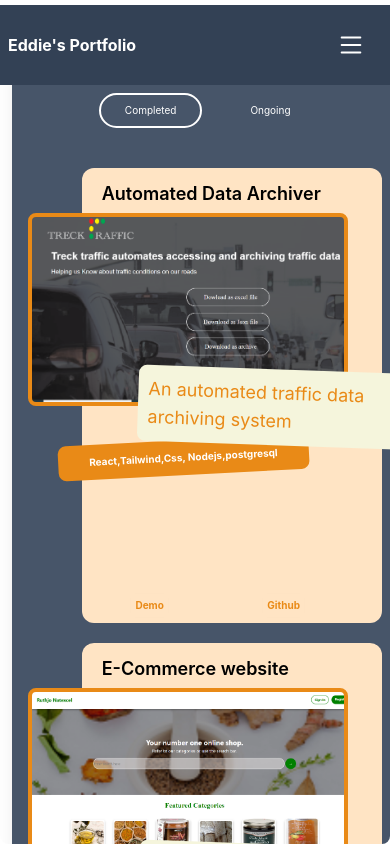
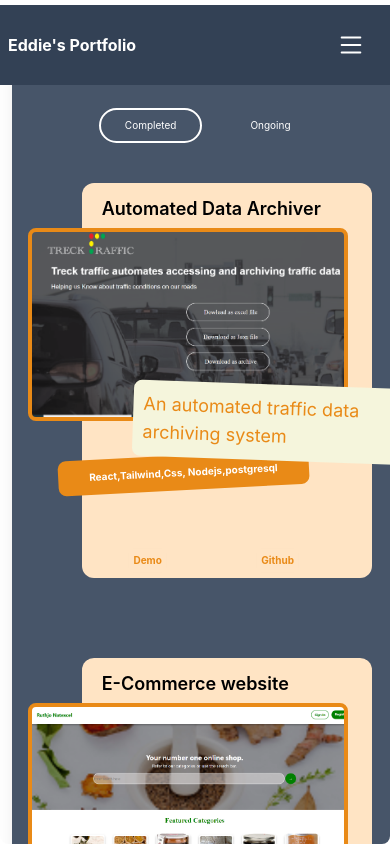
Before and after one commit to Edward-kwabena-Twumasi/portfolio-teckedd, a React (Create React App) app: page /projects in a window 390 px wide. Built offline with nearby package versions, Linux system fonts and the light colour scheme.

Commit message:
continue working on mobile responsiveness

```diff
--- a/src/App.css
+++ b/src/App.css
@@ -94,34 +94,28 @@ height: 9.5%;
 @media (max-width: 640px) {
  .content {
       margin-left: 0px;
-      width: 100%;
       padding-top: 5px;
   }
   .content-body{
     height: 100%;
     width: 100%;
-    margin-top: 2%;
     font-size: 10px;
+ }
 
-  }
-  .about{
-    padding: 12px;
-    /* background-color: red; */
-  }
 }
 
 /* project card styles */
 .parent{
   position: relative;
-width: 300.95px;
+width: 300px;
 height: 455px;
 
 }
 .base{
 
 position: relative;
-width: 300px;
-height: 455px;
+width: 290px;
+height: 395px;
 background-color: #ffe4c4;
 border-radius: 12px;
 }
@@ -138,14 +132,14 @@ border: 4px solid rgb(233, 138, 23);
 }
 .description{
   position: absolute;
-width: 280px;
+width: 270px;
 top: 200px;
 height: auto;
 padding: 10px;
 color: rgb(233, 138, 23);
 background-color: beige;
 border-radius: 8px;
-transform: rotate(2deg) translateX(40px);
+transform: rotate(2deg) translateX(35px);
 animation: fadeIn 400ms ease-in-out;
 z-index: 8;
 }
--- a/src/App.js
+++ b/src/App.js
@@ -102,7 +102,7 @@ function App() {
               </div>
           </div>
 
-          <div className='main rounded-lg lg:h-full overflow-scroll lg:w-11/12 content hide-scroll  '>
+          <div className='rounded-lg lg:h-full overflow-scroll lg:w-11/12 w-full content hide-scroll  '>
 
                  <NavBar onNavChange={handleClick} index={index}/>
                  <div className='content-body  bg-slate-600 rounded-lg shadow-xl '>
--- a/src/developer/about.jsx
+++ b/src/developer/about.jsx
@@ -2,22 +2,16 @@ import edward from "../assets/edward.png";
 import 'animate.css';
 import {  forwardRef } from 'react';
 import '../App.css'
-import { Link,useLocation } from "react-router-dom";
+import { Link } from "react-router-dom";
 
 
 
 const About=forwardRef((props,ref)=>{
 
-   const location=useLocation()
-   console.log(location.pathname)
-
     return(
 
-
-        <div className="about h-full flex flex-col justify-center  p-4 items-start
+        <div className="about h-full flex flex-col justify-center overflow-hidden items-start
         " ref={ref}>
-
-
 
             <div className=" lg:flex md:flex w-full justify-start gap-7 ml-7 ">
 
@@ -28,7 +22,6 @@ const About=forwardRef((props,ref)=>{
                     bg-start bg-cover  border-solid bg-[#ffe4c4] shadow-xl"
                     style={{backgroundImage:`url(${edward})`,backgroundSize:"cover",backgroundPosition:"center"}}
                     >
-
                     </div>
                 </div>
 
@@ -39,7 +32,7 @@ const About=forwardRef((props,ref)=>{
                      </h1>
 
                     <p className="summary text-white text-md mt-4 w-2/3">
-                        I love programming because it is what gives life to technological ideas
+                        I love programming because it is what gives life to technological ideas.
                          I am a passionate, highly motivated and progressive individual
                          with great social skills. I can rap too 😊🎤
 
@@ -48,12 +41,9 @@ const About=forwardRef((props,ref)=>{
                     <button className='text-white rounded-full p-2 px-6 border-white border-2'><Link to='projects'>Projects</Link> </button>
                     <button className='text-white rounded-full p-2 px-6 border-white border-2'><Link to='contact'>Contact</Link> </button>
 
-                    </div>
+                   </div>
                 </div>
-
             </div>
-
-
         </div>
 
     );
--- a/src/developer/contact.jsx
+++ b/src/developer/contact.jsx
@@ -50,11 +50,11 @@ const Contact=()=>{
            <div className="h-full justify-center flex flex-col ">
             <h1 className="self-center m-6 text-white font-semibold">We certainly need to talk or connect. Dont hesitate to reach me.</h1>
             <div className=" w-full mb-0  flex justify-center gap-7" ref={myRef}>
-                        <a target={"blank"} href="mailto:createdliving1000@gmail.com"  className="text-white shadow-2xl text-5xl p-1 rounded-full ">{<FaGoogle/>}</a >
-                        <a target={"blank"} href="https://www.linkedin.com/in/edward-twumasi"  className="text-white shadow-2xl text-5xl p-1 rounded-full">{<FaLinkedin/>}</a >
-                        <a target={"blank"} href="tel:+233 552489602"  className="text-white shadow-2xl text-5xl p-1 rounded-full">{<FaPhone/>}</a >
-                        <a target={"blank"} href="https://github.com/Edward-kwabena-Twumasi"  className="text-white shadow-2xl text-5xl p-1 rounded-full">{<FaGithub/>}</a >
-                        <a target={"blank"} href="https://twitter.com/EdwardsTwums"  className="text-white shadow-2xl text-5xl p-1 rounded-full">{<FaTwitter/>}</a >
+                        <a target={"blank"} href="mailto:createdliving1000@gmail.com"  className="text-white shadow-2xl lg:text-5xl text-3xl p-1 rounded-full ">{<FaGoogle/>}</a >
+                        <a target={"blank"} href="https://www.linkedin.com/in/edward-twumasi"  className="text-white shadow-2xl lg:text-5xl text-3xl p-1 rounded-full">{<FaLinkedin/>}</a >
+                        <a target={"blank"} href="tel:+233 552489602"  className="text-white shadow-2xl lg:text-5xl text-3xl p-1 rounded-full">{<FaPhone/>}</a >
+                        <a target={"blank"} href="https://github.com/Edward-kwabena-Twumasi"  className="text-white shadow-2xl lg:text-5xl text-3xl p-1 rounded-full">{<FaGithub/>}</a >
+                        <a target={"blank"} href="https://twitter.com/EdwardsTwums"  className="text-white shadow-2xl lg:text-5xl text-3xl p-1 rounded-full">{<FaTwitter/>}</a >
             </div>
            </div>
 
--- a/src/developer/skills.jsx
+++ b/src/developer/skills.jsx
@@ -79,7 +79,7 @@ useEffect(() => {
 
 
     return (
-       <div className="skills page flex flex-col h-full " ref={ref}>
+       <div className="skills  flex flex-col h-full " ref={ref}>
 
                 <div className="flex gap-6 lg:mt-5 mt-20 justify-center">
                     <Link onClick={()=>handleClick(0)} to='frontend'><button className= {`text-white rounded-full p-2 px-6 border-white  ${styles[index]}` } onClick={()=>handleClick(0)}>Frontend </button></Link>
```
